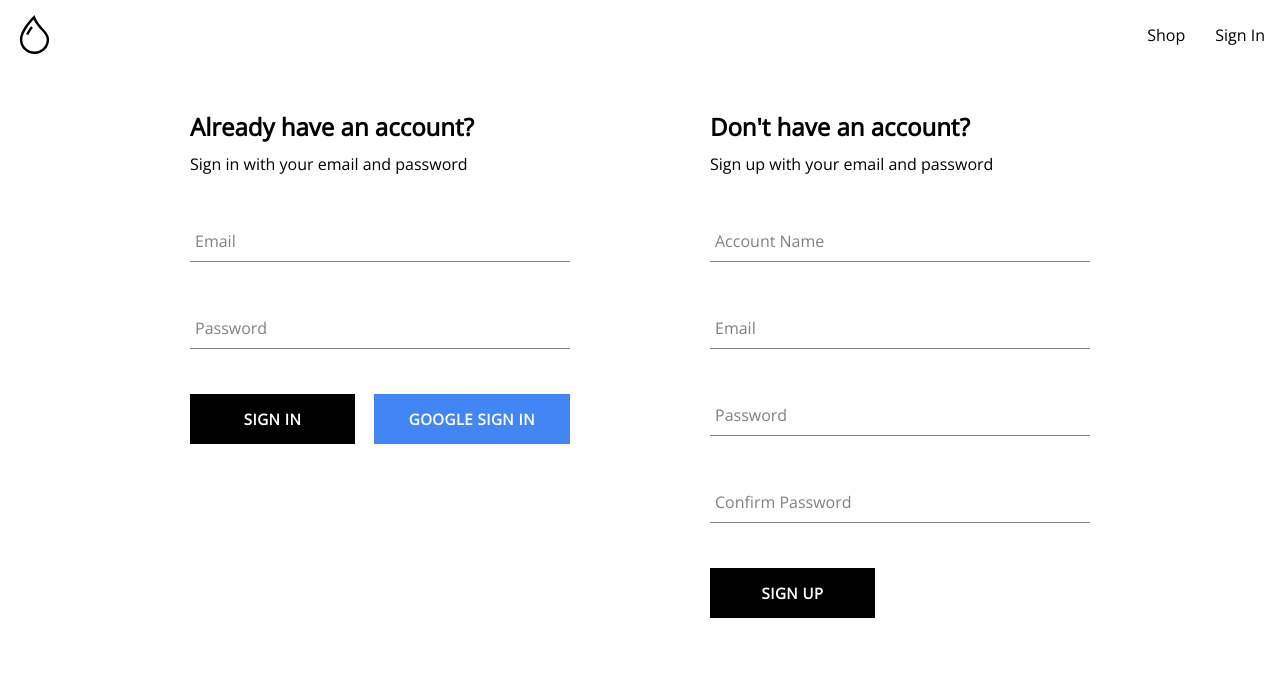
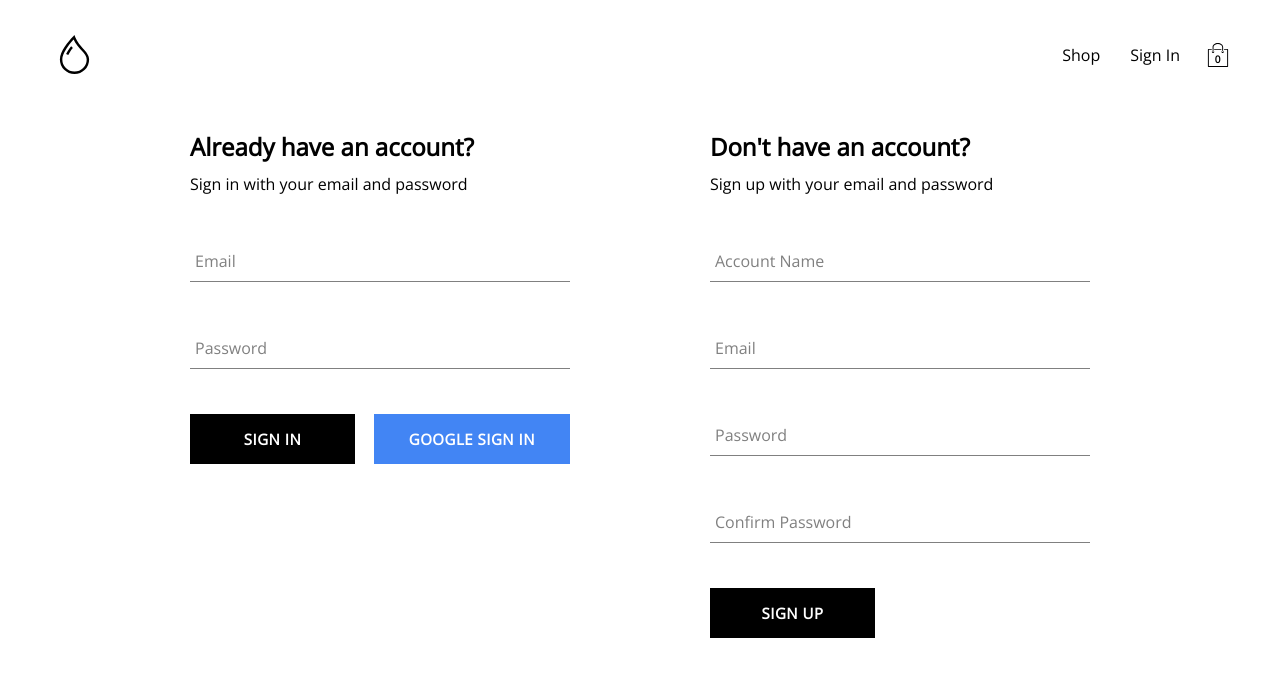
Before and after one commit to tduyphat/Drip_Store_E_Commerce, a React (Create React App) app: page /auth in a window 1280 px wide. Shown: the top 676 px of the page. Built offline with nearby package versions, Linux system fonts and the light colour scheme; no server answers.

Commit message:
add cart toogle dropdown and card context

```diff
--- /dev/null
+++ b/src/components/cart-dropdown/cart-dropdown.component.jsx
@@ -0,0 +1,13 @@
+import './cart-dropdown.styles.scss';
+import Button from '../button/button.component';
+
+const CartDropDown = () => {
+    return (
+        <div className='cart-dropdown-container'>
+            <div className='cart-item'></div>
+            <Button>CHECKOUT NOW</Button>
+        </div>
+    )
+}
+
+export default CartDropDown;
--- /dev/null
+++ b/src/components/cart-dropdown/cart-dropdown.styles.scss
@@ -0,0 +1,29 @@
+.cart-dropdown-container {
+    position: absolute;
+    width: 240px;
+    height: 340px;
+    display: flex;
+    flex-direction: column;
+    padding: 20px;
+    border: 1px solid black;
+    background-color: white;
+    top: 90px;
+    right: 40px;
+    z-index: 5;
+
+    .empty-message {
+        font-size: 18px;
+        margin: 50px auto;
+    }
+
+    .cart-items {
+        height: 240px;
+        display: flex;
+        flex-direction: column;
+        overflow: scroll;
+    }
+
+    button {
+        margin-top: auto;
+    }
+}
--- /dev/null
+++ b/src/components/cart-icon/cart-icon.component.jsx
@@ -0,0 +1,19 @@
+import { useContext } from 'react';
+import { CartContext } from "../../contexts/cart.context";
+import { ReactComponent as ShoppingIcon } from '../../assets/shopping-bag.svg'
+import './cart-icon.styles.scss'
+
+const CartIcon = () => {
+    const { isCartOpen, setIsCartOpen } = useContext(CartContext)
+
+    const toggleIsCartOpen = () => setIsCartOpen(!isCartOpen)
+
+    return (
+        <div className='cart-icon-container' onClick={toggleIsCartOpen}>
+            <ShoppingIcon className='shopping-icon' />
+            <span className='item-count'>0</span>
+        </div>
+    )
+}
+
+export default CartIcon
--- /dev/null
+++ b/src/components/cart-icon/cart-icon.styles.scss
@@ -0,0 +1,21 @@
+.cart-icon-container {
+    width: 45px;
+    height: 45px;
+    position: relative;
+    display: flex;
+    align-items: center;
+    justify-content: center;
+    cursor: pointer;
+
+    .shopping-icon {
+        width: 24px;
+        height: 24px;
+    }
+
+    .item-count {
+        position: absolute;
+        font-size: 10px;
+        font-weight: bold;
+        bottom: 12px;
+    }
+}
--- a/src/components/product-card/product-card.styles.scss
+++ b/src/components/product-card/product-card.styles.scss
@@ -11,6 +11,7 @@
         height: 95%;
         object-fit: cover;
         margin-bottom: 5px;
+        transition: all 0.4s;
     }
 
     button {
--- /dev/null
+++ b/src/contexts/cart.context.jsx
@@ -0,0 +1,12 @@
+import { useState, createContext } from "react";
+
+export const CartContext = createContext({
+    isCartOpen: false,
+    setIsCartOpen: () => { },
+})
+
+export const CartProvider = ({ children }) => {
+    const [isCartOpen, setIsCartOpen] = useState(false)
+    const value = { isCartOpen, setIsCartOpen }
+    return <CartContext.Provider value={value}>{children}</CartContext.Provider>
+}
--- a/src/index.js
+++ b/src/index.js
@@ -7,6 +7,7 @@
 import App from './App';
 import { UserProvider } from './contexts/user.context';
 import { ProductProvider } from './contexts/products.context';
+import { CartProvider } from './contexts/cart.context';
 
 import reportWebVitals from './reportWebVitals';
 
@@ -16,7 +17,7 @@
     <BrowserRouter>
       <UserProvider>
         <ProductProvider>
-          <App />
+          <CartProvider><App /></CartProvider>
         </ProductProvider>
       </UserProvider>
     </BrowserRouter>
--- a/src/index.scss
+++ b/src/index.scss
@@ -1,5 +1,6 @@
 body {
   margin: 0;
+  padding: 20px 40px;
   font-family: 'Open Sans', sans-serif;
   -webkit-font-smoothing: antialiased;
   -moz-osx-font-smoothing: grayscale;
--- a/src/routes/navigation/navigation.component.jsx
+++ b/src/routes/navigation/navigation.component.jsx
@@ -1,13 +1,20 @@
 import { Fragment, useContext } from "react";
 import { Outlet, Link } from "react-router-dom";
+
 import { ReactComponent as DripLogo } from "../../assets/water_drop.svg";
+import CartIcon from "../../components/cart-icon/cart-icon.component";
+import CartDropDown from "../../components/cart-dropdown/cart-dropdown.component";
+
 import './navigation.styles.scss';
+
 import { UserContext } from "../../contexts/user.context";
+import { CartContext } from "../../contexts/cart.context";
 import { signOutUser } from "../../utils/firebase/firebase.utils";
 import { toast } from "react-toastify";
 
 const Navigation = () => {
     const { currentUser } = useContext(UserContext)
+    const { isCartOpen } = useContext(CartContext)
 
     const signOutHandler = async () => {
         await signOutUser()
@@ -26,7 +33,9 @@
                         currentUser ? (<span className='nav-link' onClick={signOutHandler}>Sign Out</span>)
                             : (<Link className='nav-link' to='/auth'>Sign In</Link>)
                     }
+                    <CartIcon />
                 </div>
+                {isCartOpen && (<CartDropDown />)}
             </div>
             <Outlet />
         </Fragment>
```
Also changed, not shown: src/assets/shopping-bag.svg (added).
